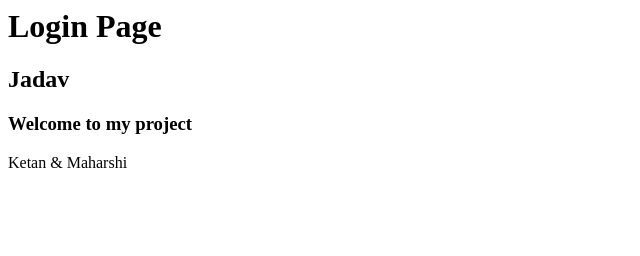
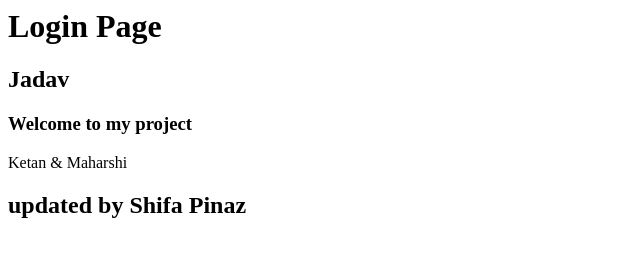
Before and after one commit to Vinaybhai2006/GitDemo, a plain HTML site: page login.html in a window 1280 px wide. Shown: the whole page, without its empty margins (0-640 px from the left). Drawn offline with Linux system fonts and the light colour scheme.

Commit message:
updated by shifa

```diff
--- a/login.html
+++ b/login.html
@@ -7,5 +7,6 @@
     <h2>Jadav</h2>
     <h3>Welcome to my project</h3>
     <p>Ketan & Maharshi</p>
+    <h2>updated by Shifa Pinaz</h2>
   </body>
 </html>
```
